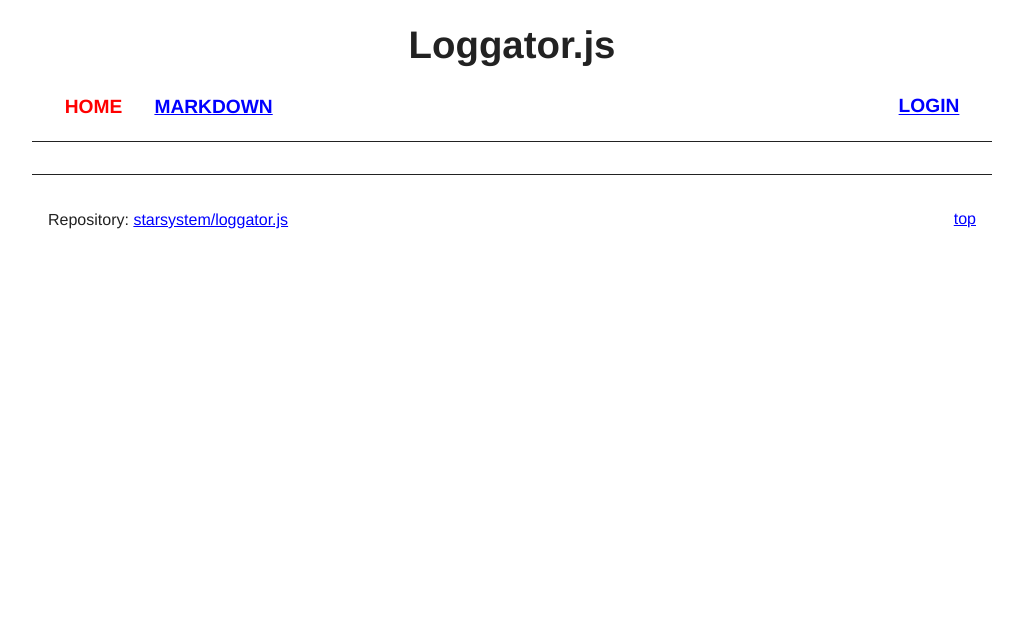
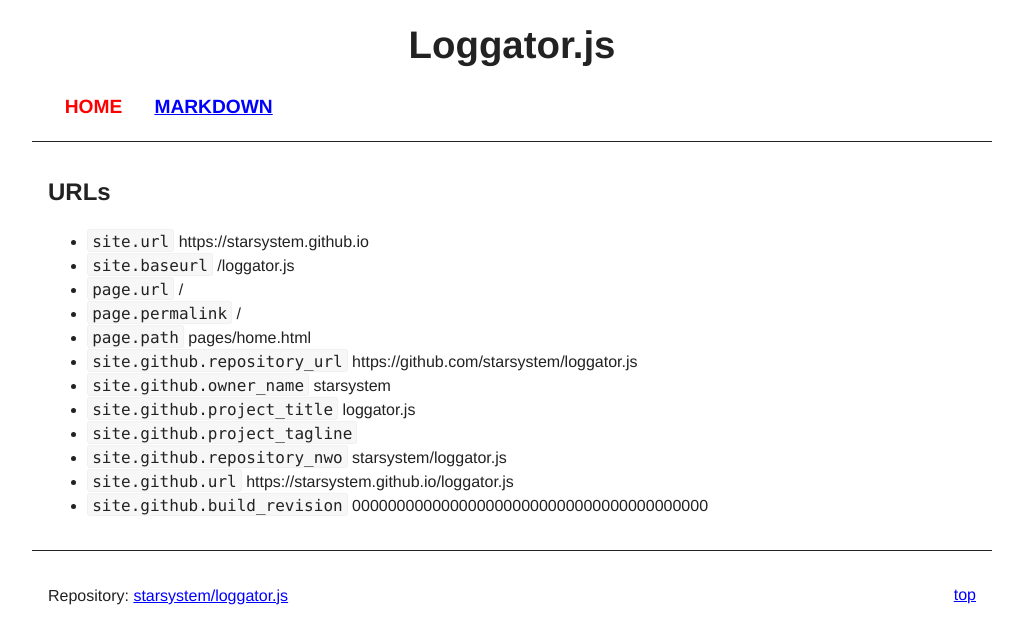
Before and after one commit to starsystem/loggator.js, a Jekyll site: the page built from pages/home.html, in a window 1280 px wide. Shown: the top 644 px of the page, without its empty margins (128-1151 px from the left). Built offline with Jekyll 4.4.1, drawn with Linux system fonts in a browser that asks for light colours; the repository's description, which GitHub fills in, is left out.

Commit message:
Add pagescript and prepend jekyll urls in layout

```diff
--- /dev/null
+++ b/_includes/pagescript.html
@@ -0,0 +1,4 @@
+{% capture pagescript %}/assets/javascript/pages/{{ page.title }}.js{% endcapture %}
+{% for static_file in site.static_files %}{% if static_file.path == pagescript %}
+<script src="{{ pagescript | absolute_url }}" defer></script>
+{% endif %}{% endfor %}
--- a/_layouts/default.html
+++ b/_layouts/default.html
@@ -2,6 +2,10 @@
 <title>{{ site.github.project_title | capitalize }}</title>
 <meta charset="utf-8">
 <link rel="stylesheet" href="{{ '/assets/css/style.css' | absolute_url }}">
+
+<script src="{{ '/assets/javascript/polyfills.js' | absolute_url }}"></script>
+<script src="{{ '/assets/javascript/loggator.js' | absolute_url }}" defer></script>
+{% include pagescript.html %}
 
 <header>
 	<h1>{{ site.github.project_title | capitalize }}</h1>
@@ -9,7 +13,9 @@
 	{% include navigation.html %}
 </header>
 
-<main>{{ content }}</main>
+<main>
+{% include urls.html %}
+{{ content }}</main>
 
 {% include templates.html %}
 
--- /dev/null
+++ b/assets/javascript/pages/home.js
@@ -0,0 +1 @@
+console.log(logged);
```
Also changed, not shown: other parts of _layouts/default.html (+0 -7 lines).
